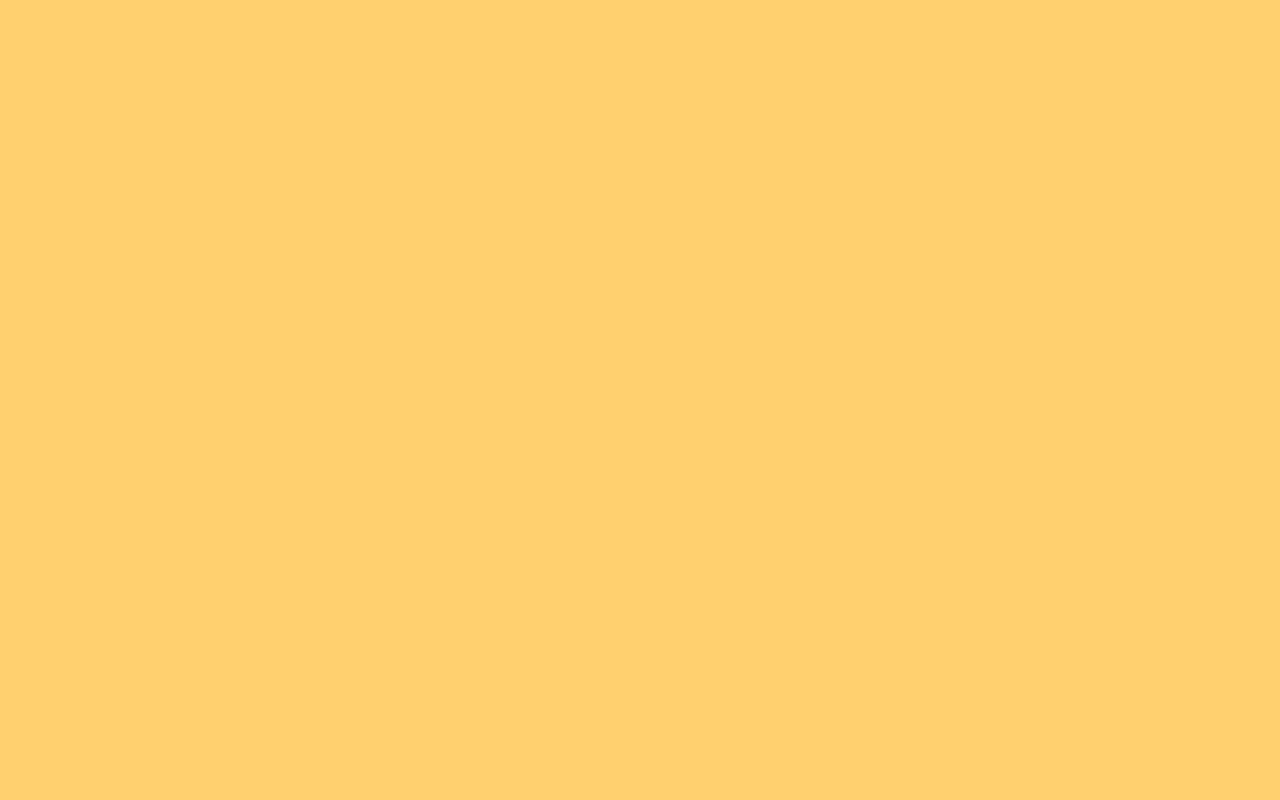
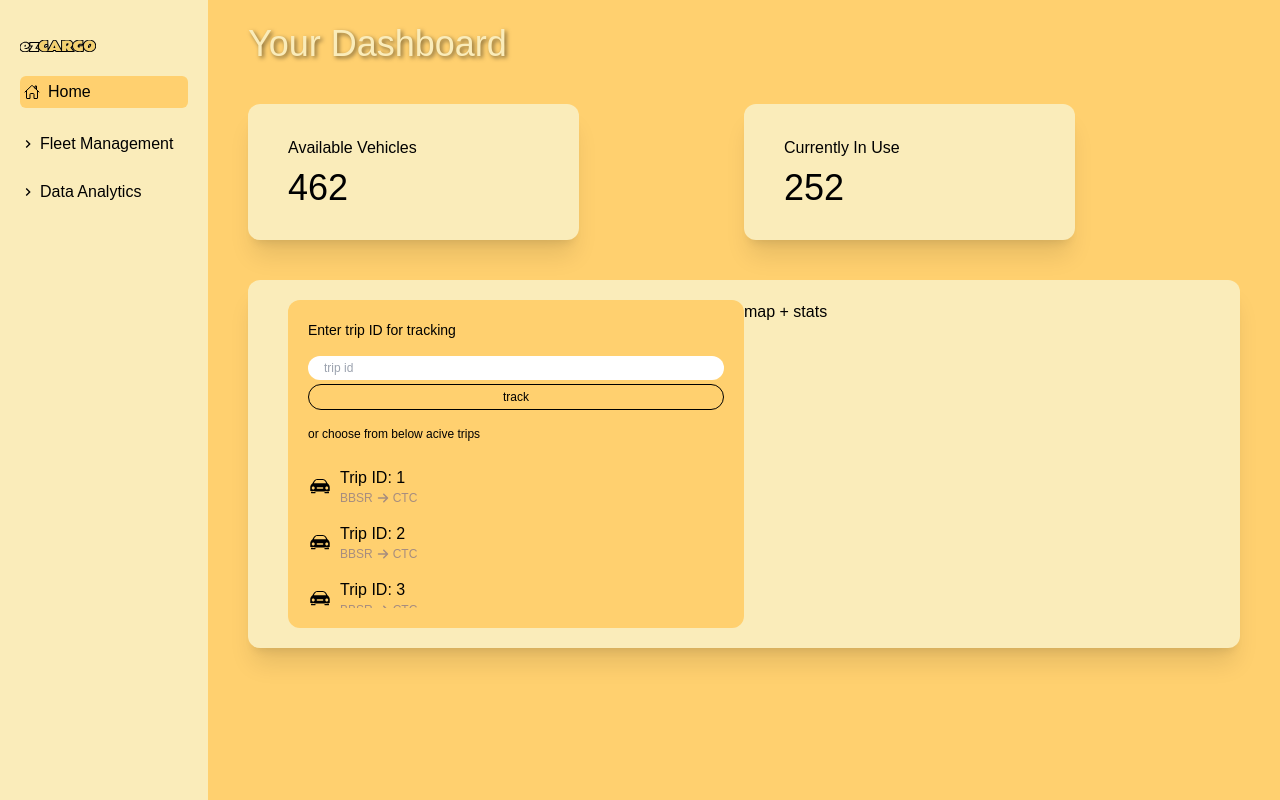
Before and after one commit to Jayanti2919/transport, a React (Vite) app in the folder client/: page /admin/dashboard in a window 1280 px wide. Before the commit this address had no page. Built offline with nearby package versions, Linux system fonts and the light colour scheme; a web font is replaced by a local one.

Commit message:
done ui for admin dashboard

```diff
--- a/client/src/App.jsx
+++ b/client/src/App.jsx
@@ -15,7 +15,7 @@ function App() {
           <Route path="/adminLogin" element={<AdminLogin/>} />
           <Route path="/driverLogin" element={<DriverLogin/>} />
           <Route path="/userLogin" element={<UserLogin/>} />
-          <Route path="/adminDashboard" element={<AdminDashboard/>} />
+          <Route path="/admin/dashboard" element={<AdminDashboard/>} />
         </Routes>
       </div>
     </Router>
--- a/client/src/components/AdminSideNav.jsx
+++ b/client/src/components/AdminSideNav.jsx
@@ -7,16 +7,23 @@ import { useState } from "react";
 import { adminNavOptionsFleet, adminNavOptionsData } from "../constants";
 import { useNavigate } from "react-router-dom";
 
-const AdminSideNav = () => {
+const AdminSideNav = ({ active }) => {
   const [fleetMgmtActive, setFleetMgmtActive] = useState(false);
   const [dataAnalyticsActive, setDataAnalyticsActive] = useState(false);
   const nav = useNavigate();
   return (
-    <div className="bg-secondary absolute left-0 min-h-screen px-5 flex flex-col gap-6 whitespace-normal text-wrap max-w-52">
+    <div className="bg-secondary absolute left-0 min-h-screen h-full px-5 flex flex-col gap-6 whitespace-normal text-wrap min-w-52 max-w-52">
       <div className="mt-10">
         <img src={logo} alt="logo" />
       </div>
-      <div className="flex gap-2 hover:cursor-pointer items-center">
+      <div
+        className={`flex gap-2 hover:cursor-pointer items-center ${
+          active === "home" ? "bg-primary " : "bg-secondary"
+        } rounded-md px-1 py-1`}
+        onClick={() => {
+          nav("/admin/dashboard");
+        }}
+      >
         <IoHomeOutline className="text-md" />
         <span className="">Home</span>
       </div>
@@ -40,7 +47,11 @@ const AdminSideNav = () => {
             {adminNavOptionsFleet.map((item, index) => (
               <li
                 key={index}
-                className="flex gap-2 hover:cursor-pointer items-center"
+                className={`flex gap-2 hover:cursor-pointer items-center rounded-md px-1 py-1 ${
+                  active === item.title.toLowerCase()
+                    ? "bg-primary"
+                    : "bg-secondary"
+                }`}
                 onClick={() => {
                   nav(item.link);
                 }}
@@ -67,12 +78,18 @@ const AdminSideNav = () => {
           />
           <span>Data Analytics</span>
         </div>
-        <div className={`${dataAnalyticsActive ? "block" : "hidden"} pl-6 mt-2`}>
+        <div
+          className={`${dataAnalyticsActive ? "block" : "hidden"} pl-6 mt-2`}
+        >
           <ul className="flex flex-col gap-5 text-sm">
             {adminNavOptionsData.map((item, index) => (
               <li
                 key={index}
-                className="flex gap-2 hover:cursor-pointer items-center"
+                className={`flex gap-2 hover:cursor-pointer items-center rounded-md px-1 py-1 ${
+                  active === item.title.toLowerCase()
+                    ? "bg-primary"
+                    : "bg-secondary"
+                }`}
                 onClick={() => {
                   nav(item.link);
                 }}
--- /dev/null
+++ b/client/src/components/TripDisplayAdmin.jsx
@@ -0,0 +1,21 @@
+import React from 'react';
+import { IoIosCar } from "react-icons/io";
+import { FaArrowRight } from "react-icons/fa6";
+
+const TripDisplayAdmin = ({trip}) => {
+  return (
+    <div className='flex items-center gap-2 py-2 cursor-pointer'>
+        <IoIosCar className="text-2xl"/>
+        <div>
+            <span>Trip ID: {trip.id}</span>
+            <div className='flex text-xs items-center text-accent gap-1'>
+                <span>{trip.source}</span>
+                <FaArrowRight/>
+                <span>{trip.destination}</span>
+            </div>
+        </div>
+    </div>
+  )
+}
+
+export default TripDisplayAdmin
--- a/client/src/index.css
+++ b/client/src/index.css
@@ -17,3 +17,16 @@
 .text-shadow {
   text-shadow: 2px 2px 4px rgba(0, 0, 0, 0.5);
 }
+
+::-webkit-scrollbar {
+  width: 0.5em;
+  background-color: transparent;
+}
+
+::-webkit-scrollbar-thumb {
+  background-color: rgba(99, 97, 97, 0.2);
+}
+
+::-webkit-scrollbar-thumb:hover {
+  background-color: rgba(168, 160, 160, 0.2);
+}
--- a/client/src/pages/AdminPages/AdminDashboard.jsx
+++ b/client/src/pages/AdminPages/AdminDashboard.jsx
@@ -1,12 +1,99 @@
-import React from 'react';
-import AdminSideNav from '../../components/AdminSideNav';
+import React from "react";
+import AdminSideNav from "../../components/AdminSideNav";
+import { useState } from "react";
+import TripDisplayAdmin from "../../components/TripDisplayAdmin";
 
 const AdminDashboard = () => {
+  const [availableVehicles, setAvailableVehicles] = useState(462);
+  const [inUseVehicles, setInUseVehicles] = useState(252);
+  const [activeTrips, setActiveTrips] = useState([
+    {
+      id: 1,
+      vehicleId: 123,
+      driverId: 456,
+      source: "BBSR",
+      destination: "CTC",
+      ETA: "14:00",
+    },
+    {
+      id: 2,
+      vehicleId: 123,
+      driverId: 456,
+      source: "BBSR",
+      destination: "CTC",
+      ETA: "14:00",
+    },
+    {
+      id: 3,
+      vehicleId: 123,
+      driverId: 456,
+      source: "BBSR",
+      destination: "CTC",
+      ETA: "14:00",
+    },
+  ]);
+  const [tripID, setTripID] = useState("");
+
+  const handleTrack = (e) => {
+    e.preventDefault();
+    console.log(tripID);
+  };
+
+  const handleTripClick = (trip) => {
+    console.log(trip);
+  };
   return (
-    <div className='relative'>
-      <AdminSideNav />
+    <div className="relative">
+      <AdminSideNav active="home"/>
+      <div className="ml-52 px-10 py-6 flex flex-col gap-10">
+        <div>
+          <span className="rammetto capitalize text-secondary text-shadow text-4xl">
+            your dashboard
+          </span>
+        </div>
+        <div className="grid grid-cols-2">
+          <div className="bg-secondary flex flex-col rounded-xl w-2/3 px-10 py-8 shadow-xl gap-2">
+            <span className="text-md capitalize">available vehicles</span>
+            <span className="text-4xl">{availableVehicles}</span>
+          </div>
+          <div className="bg-secondary flex flex-col rounded-xl w-2/3 px-10 py-8 shadow-xl gap-2">
+            <span className="text-md capitalize">currently in use</span>
+            <span className="text-4xl">{inUseVehicles}</span>
+          </div>
+        </div>
+        <div className="bg-secondary rounded-xl shadow-xl px-10 py-5 grid grid-cols-2">
+          <div className="bg-primary rounded-xl px-5 py-5 flex flex-col gap-4">
+            <span className="text-sm">Enter trip ID for tracking</span>
+            <form action="" className="flex flex-col gap-1 text-xs">
+              <input
+                type="text"
+                placeholder="trip id"
+                className="py-1 px-4 active:border-none text-accent rounded-full focus:outline-none"
+                onChange={(e) => setTripID(e.target.value)}
+                required={true}
+              />
+              <button
+                type="submit"
+                className="rounded-full border border-1 py-1 hover:bg-secondary"
+                onClick={handleTrack}
+              >
+                track
+              </button>
+            </form>
+            <span className="text-xs">or choose from below acive trips</span>
+            <div style={{ height: "150px", overflowY: "auto" }}>
+              {activeTrips.map((trip) => (
+                <div key={trip.id} onClick={() => handleTripClick(trip)}>
+                  <TripDisplayAdmin trip={trip} />
+                </div>
+              ))}
+            </div>
+          </div>
+          <div>map + stats</div>
+        </div>
+      </div>
     </div>
-  )
-}
+  );
+};
 
-export default AdminDashboard
+export default AdminDashboard;
--- a/client/src/pages/LoginPages/AdminLogin.jsx
+++ b/client/src/pages/LoginPages/AdminLogin.jsx
@@ -19,7 +19,7 @@ const AdminLogin = () => {
     setButtonText('send otp');
     setStatus('email');
     console.log(status);
-    nav('/adminDashboard');
+    nav('/admin/dashboard');
   }
 
   const handleSubmit = (e) => {
```
